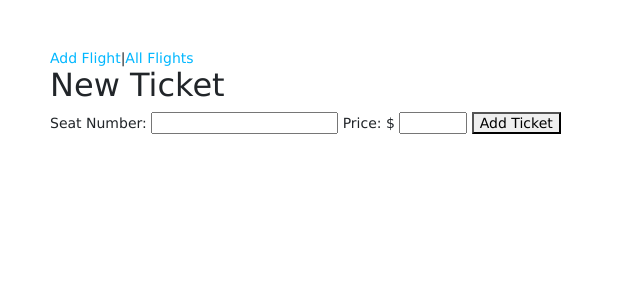
After one commit to ProSweeper/mongoose-flights, a Node server app: page /flights/2/tickets/new in a window 1280 px wide. The commit adds this page. Shown: the top 300 px of the page, without its empty margins (0-640 px from the left). Run offline with Node 20, Linux system fonts and the light colour scheme; some libraries are stand-ins or nearby versions.

Commit message:
finish flights lab

```diff
--- /dev/null
+++ b/controllers/tickets.js
@@ -0,0 +1,22 @@
+const Ticket = require('../models/ticket');
+const Flight = require('../models/flight');
+
+module.exports = {
+    new: newTicket,
+    create,
+};
+
+function newTicket(req, res) {
+    res.render(`tickets/new`, {
+        title: 'New Ticket',
+        flightId: req.params.id,
+    });
+}
+
+function create(req, res) {
+    const ticket = req.body;
+    ticket.flight = req.params.id;
+    Ticket.create(ticket, function(err, ticket) {
+        res.redirect(`/flights/${req.params.id}`);
+    })
+}
--- a/server.js
+++ b/server.js
@@ -11,6 +11,7 @@ require('./config/database');
 var indexRouter = require('./routes/index');
 var flightsRouter = require('./routes/flights');
 var destinationsRouter = require('./routes/destinations');
+var ticketsRouter = require('./routes/tickets');
 
 var app = express();
 
@@ -27,6 +28,7 @@ app.use(express.static(path.join(__dirname, 'public')));
 app.use('/', indexRouter);
 app.use('/flights', flightsRouter);
 app.use('/', destinationsRouter);
+app.use('/', ticketsRouter);
 
 // catch 404 and forward to error handler
 app.use(function(req, res, next) {
--- /dev/null
+++ b/views/tickets/new.ejs
@@ -0,0 +1,11 @@
+<%- include('../partials/header') %>
+    <form action="/flights/<%= flightId %>/tickets" method="POST" id="ticket-form">
+        <label>Seat Number:
+            <input name="seat" required pattern="[A-F][1-9]\d?">
+        </label>
+        <label>Price: $
+            <input type="number" name="price" min="0" max="99999" required>
+        </label>
+        <button type="submit">Add Ticket</button>
+    </form>
+<%- include('../partials/footer') %>
```
Also changed, not shown: controllers/flights.js (+7 -4 lines), routes/tickets.js (added, +11 -0 lines), views/flights/show.ejs (+14 -0 lines).
